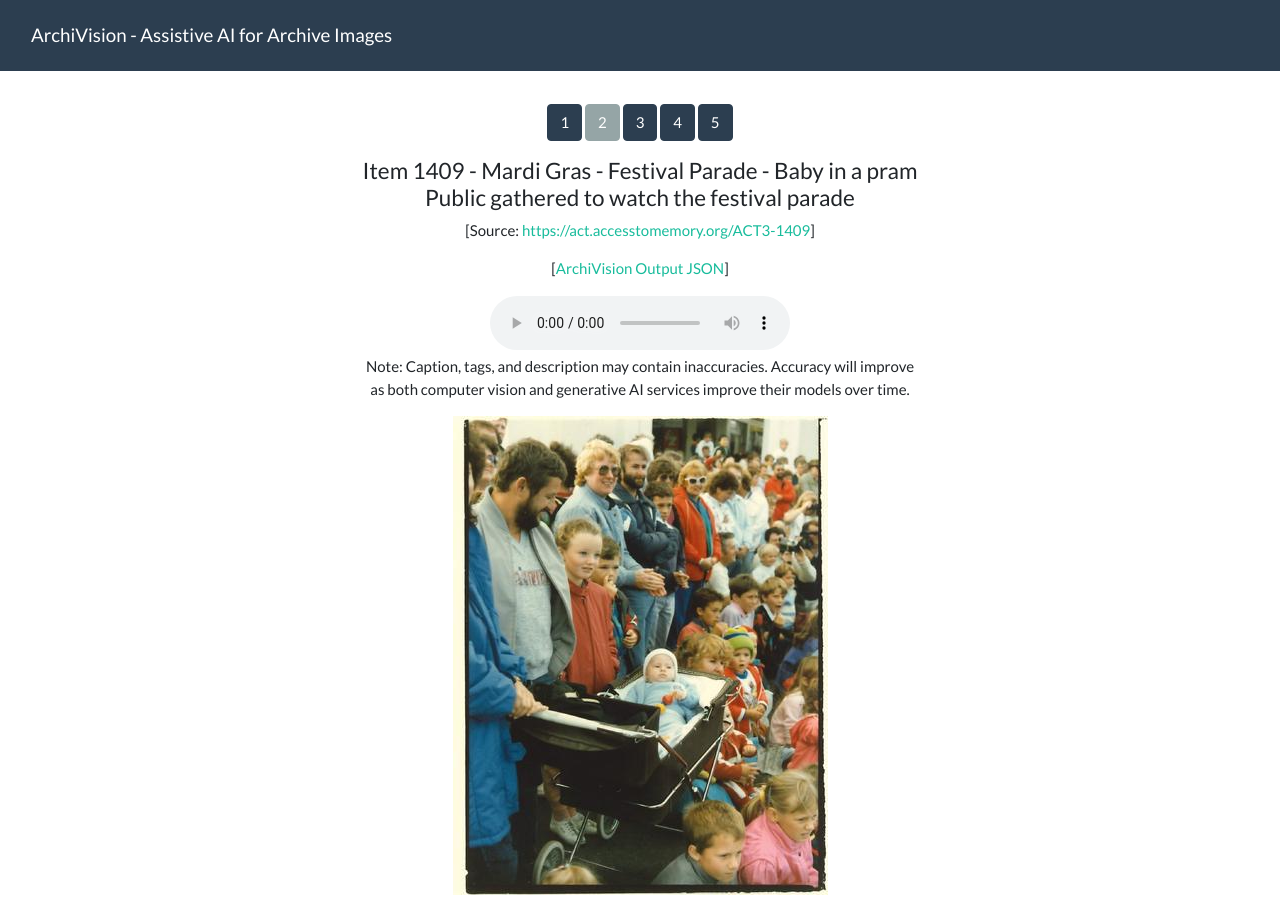
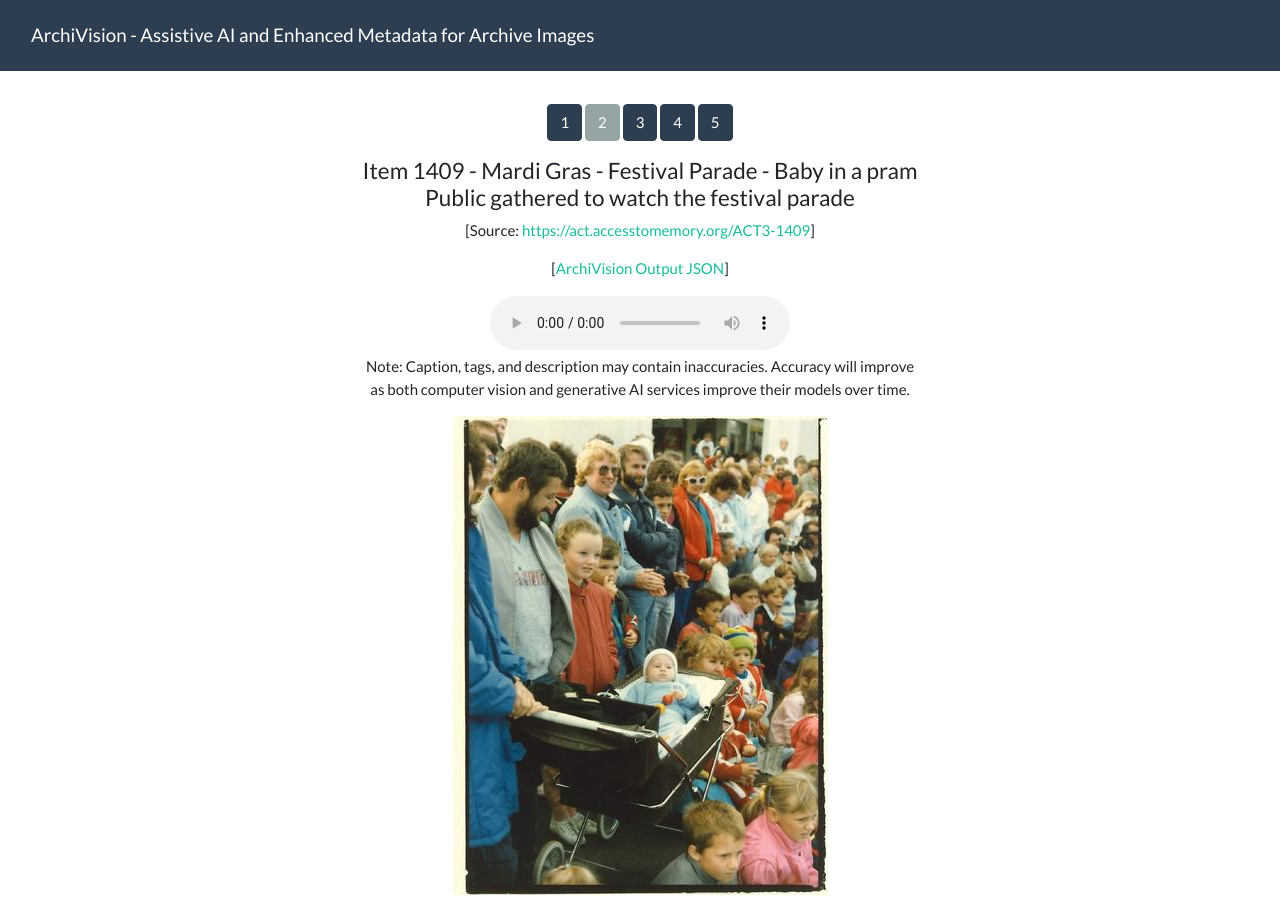
Before and after one commit to jasonabanico/ArchiVision-ACT-Web, a plain HTML site: page 2.html in a window 1280 px wide. Shown: the top 898 px of the page. Drawn offline with nearby package versions, Linux system fonts and the light colour scheme.

Commit message:
update header

```diff
--- a/2.html
+++ b/2.html
@@ -4,14 +4,14 @@
     <meta charset="utf-8">
     <meta http-equiv="X-UA-Compatible" content="IE=edge">
     <meta name="viewport" content="width=device-width, initial-scale=1">
-    <title>ArchiVision - Assistive AI for Archive Images</title>
+    <title>ArchiVision - Assistive AI and Enhanced Metadata for Archive Images</title>
     <link href="https://cdn.jsdelivr.net/npm/bootswatch@4.5.2/dist/flatly/bootstrap.min.css" rel="stylesheet" />
     <link href="css/sticky-footer.css" rel="stylesheet" />
   </head>
   <body>
     <nav class="navbar navbar-expand-lg navbar-dark bg-primary fixed-top">
         <div class="container-fluid">
-            <a class="navbar-brand" href="index.html">ArchiVision - Assistive AI for Archive Images</a>
+            <a class="navbar-brand" href="index.html">ArchiVision - Assistive AI and Enhanced Metadata for Archive Images</a>
             <button class="navbar-toggler" type="button" data-bs-toggle="collapse" data-bs-target="#navbarColor02" aria-controls="navbarColor02" aria-expanded="false" aria-label="Toggle navigation">
                 <span class="navbar-toggler-icon"></span>
             </button>
```
Also changed, not shown: 3.html (+2 -2 lines), 4.html (+2 -2 lines), 5.html (+2 -2 lines), index.html (+2 -2 lines).
